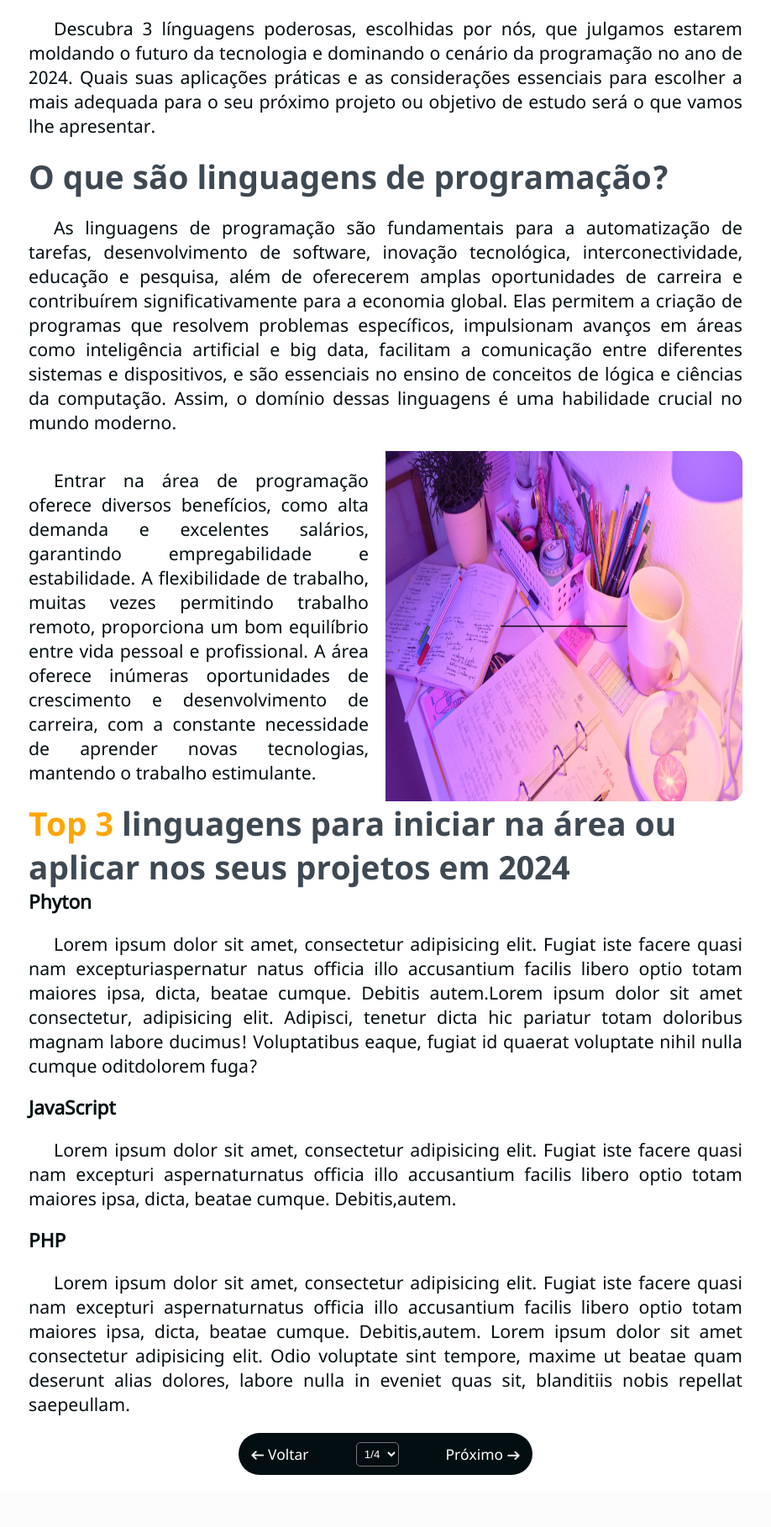
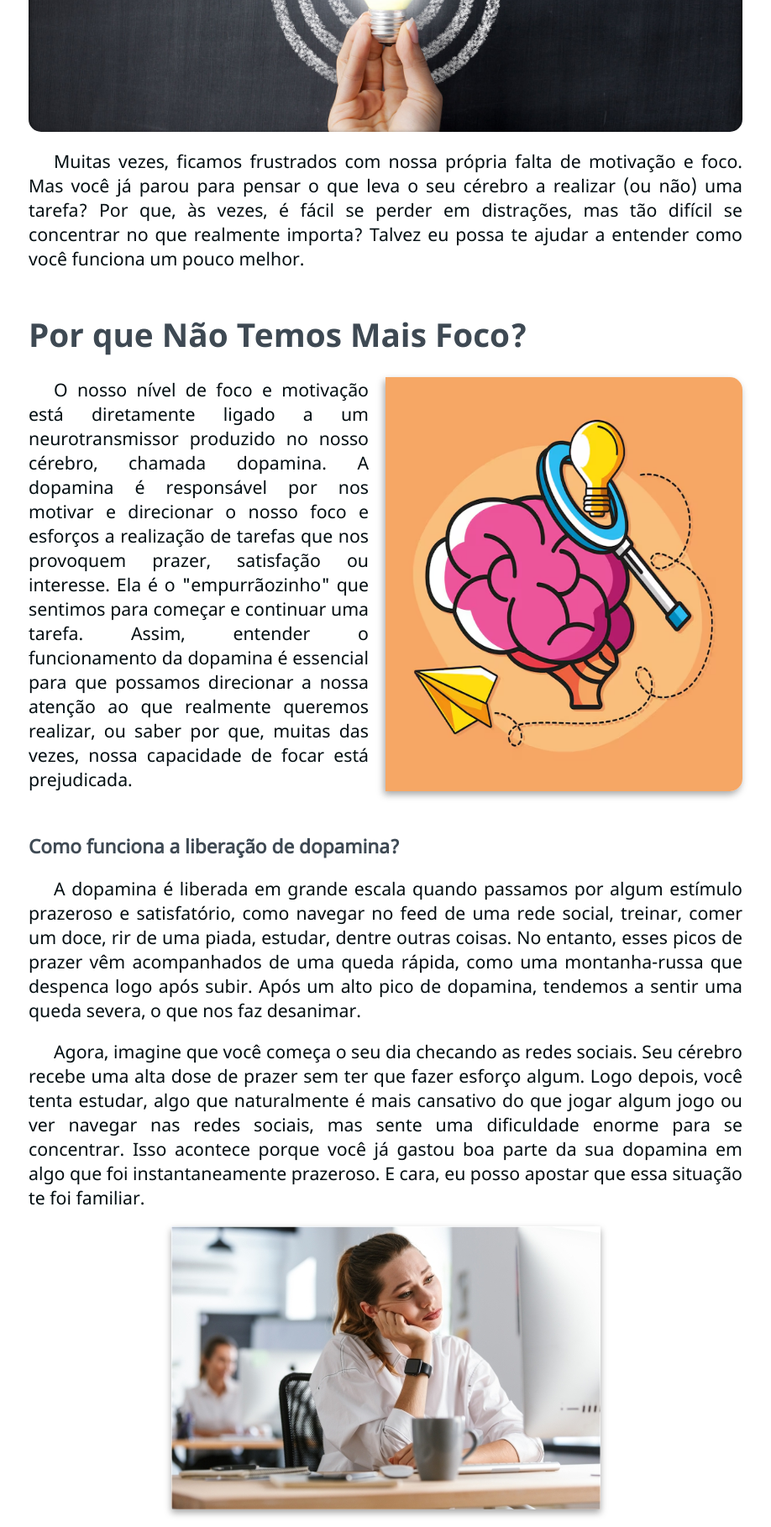
Before and after one commit to RyanSS27/TCC-escolar, a PHP site: page /capitulos/capitulo2.php in a window 1280 px wide. Shown: the part 838-2656 px from the top of the page at 84% size, without its empty margins (181-1099 px from the left). Before the commit the page ends 2594 px from the top, so only its background shows below. Run offline with PHP 8.4, Linux system fonts and the light colour scheme.

Commit message:
Adicionando o meu capítulo

```diff
--- a/capitulos/capitulo2.php
+++ b/capitulos/capitulo2.php
@@ -34,74 +34,49 @@
         <div class="pagina">
             <section class="introducao">
                 <p>
-                    <span class="mark">E aí, programador!</span> Com mais de 700 opções de linguagens de programação para
-                    escolher, pode ser um desafio decidir qual delas aprender primeiro. Em última instância, esta escolha
-                    depende muito do que você está tentando construir através da programação.
+                    Opa, como vai? Espero que bem. Bom, quero te fazer uma pergunta, você já se sentiu desanimado(a) ao tentar estudar ou realizar uma tarefa importante? Ou talvez tenha se perguntado por que é tão difícil se concentrar, mesmo quando você sabe que precisa fazer algo? Pode ser que você já tenha passado horas assistindo a vídeos curtos ou navegando em redes sociais, enquanto aquela tarefa essencial continuava esperando. Se sim, você não está sozinho(a).
                 </p>
 
             </section>
-            <div class="imagem-conteudo"></div>
+            <div class="imagem-conteudo img-foco"></div>
             <section class="introducao">
                 <p>
-                    Descubra 3 línguagens poderosas, escolhidas por nós, que julgamos estarem moldando o futuro da tecnologia
-                    e dominando o cenário da programação no ano de 2024. Quais suas aplicações práticas e as considerações
-                    essenciais para escolher a mais adequada para o seu próximo projeto ou objetivo de estudo será o que
-                    vamos lhe apresentar.
+                    Muitas vezes, ficamos frustrados com nossa própria falta de motivação e foco. Mas você já parou para pensar o que leva o seu cérebro a realizar (ou não) uma tarefa? Por que, às vezes, é fácil se perder em distrações, mas tão difícil se concentrar no que realmente importa? Talvez eu possa te ajudar a entender como você funciona um pouco melhor.
                 </p>
-                <h2>O que são linguagens de programação?</h2>
-                <p>
-                    As linguagens de programação são fundamentais para a automatização de tarefas, desenvolvimento de
-                    software, inovação tecnológica, interconectividade, educação e pesquisa, além de oferecerem amplas
-                    oportunidades de carreira e contribuírem significativamente para a economia global. Elas permitem a
-                    criação de programas que resolvem problemas específicos, impulsionam avanços em áreas como inteligência
-                    artificial e big data, facilitam a comunicação entre diferentes sistemas e dispositivos, e são
-                    essenciais no ensino de conceitos de lógica e ciências da computação. Assim, o domínio dessas linguagens
-                    é uma habilidade crucial no mundo moderno.
-                </p>
+
+                <h2>Por que Não Temos Mais Foco?</h2>
                 <div class="texto-imagem">
                     <p class="texto-metade">
-                        Entrar na área de programação oferece diversos benefícios, como alta demanda e
-                        excelentes salários, garantindo empregabilidade e estabilidade. A flexibilidade de trabalho, muitas
-                        vezes permitindo trabalho remoto, proporciona um bom equilíbrio entre vida pessoal e profissional. A
-                        área oferece inúmeras oportunidades de crescimento e desenvolvimento de carreira, com a constante
-                        necessidade de aprender novas tecnologias, mantendo o trabalho estimulante.
+                        O nosso nível de foco e motivação está diretamente ligado a um neurotransmissor produzido no nosso cérebro, chamada dopamina. A dopamina é responsável por nos motivar e direcionar o nosso foco e esforços a realização de tarefas que nos provoquem prazer, satisfação ou interesse. Ela é o "empurrãozinho" que sentimos para começar e continuar uma tarefa. Assim, entender o funcionamento da dopamina é essencial para que possamos direcionar a nossa atenção ao que realmente queremos realizar, ou saber por que, muitas das vezes, nossa capacidade de focar está prejudicada.
                     </p>
-                    <img src="../imagens/meu-aprendizado/organizacao.jpg" class="img-metade img-direita">
+                    <img src="imagens/conhecendo-cerebro.png" class="img-metade img-direita">
                 </div>
-            </section>
-            <section class="linguagens phyton" id="phyton">
-                <h2><span class="mark">Top 3</span> linguagens para iniciar na área ou aplicar nos seus projetos em 2024</h2>
-                <h3>Phyton</h3>
+
+                <h3>Como funciona a liberação de dopamina?</h3>
+
                 <p>
-                    Lorem ipsum dolor sit amet, consectetur adipisicing elit. Fugiat iste facere quasi nam
-                    excepturiaspernatur natus officia illo accusantium facilis libero optio totam maiores ipsa, dicta,
-                    beatae cumque. Debitis autem.Lorem ipsum dolor sit amet consectetur, adipisicing elit. Adipisci, tenetur
-                    dicta hic pariatur totam doloribus magnam labore ducimus! Voluptatibus eaque, fugiat id quaerat
-                    voluptate nihil nulla cumque oditdolorem fuga?
+                    A dopamina é liberada em grande escala quando passamos por algum estímulo prazeroso e satisfatório, como navegar no feed de uma rede social, treinar, comer um doce, rir de uma piada, estudar, dentre outras coisas. No entanto, esses picos de prazer vêm acompanhados de uma queda rápida, como uma montanha-russa que despenca logo após subir. Após um alto pico de dopamina, tendemos a sentir uma queda severa, o que nos faz desanimar.
                 </p>
-            </section>
-            <section class="linguagens" id="js">
-                <h3>JavaScript</h3>
+
                 <p>
-                    Lorem ipsum dolor sit amet, consectetur adipisicing elit. Fugiat iste facere quasi nam excepturi
-                    aspernaturnatus officia illo accusantium facilis libero optio totam maiores ipsa, dicta, beatae cumque.
-                    Debitis,autem.
+                    Agora, imagine que você começa o seu dia checando as redes sociais. Seu cérebro recebe uma alta dose de prazer sem ter que fazer esforço algum. Logo depois, você tenta estudar, algo que naturalmente é mais cansativo do que jogar algum jogo ou ver navegar nas redes sociais, mas sente uma dificuldade enorme para se concentrar. Isso acontece porque você já gastou boa parte da sua dopamina em algo que foi instantaneamente prazeroso. E cara, eu posso apostar que essa situação te foi familiar.
                 </p>
-            </section>
-            <section class="linguagens" id="php">
-                <h3>PHP</h3>
-                <p>
-                    Lorem ipsum dolor sit amet, consectetur adipisicing elit. Fugiat iste facere quasi nam excepturi
-                    aspernaturnatus officia illo accusantium facilis libero optio totam maiores ipsa, dicta, beatae cumque.
-                    Debitis,autem. Lorem ipsum dolor sit amet consectetur adipisicing elit. Odio voluptate sint tempore,
-                    maxime ut beatae quam deserunt alias dolores, labore nulla in eveniet quas sit, blanditiis nobis
-                    repellat saepeullam.
-                </p>
+                <img src="imagens/desanimada.jpg" class="img-centralizada" alt="">
+                <p>Agora, pense comigo, tarefas minimamente produtivas ou necessárias, como estudar, limpar a casa, treinar, trabalhar, etc., só oferecem satisfação após certo esforço, não? É um prazer MUITO maior, mas a longo prazo. Você tem que entender que o seu cérebro busca o prazer, mas prioriza economizar energia. Então, para ele, essas tarefas são muito menos atraentes, já que, se você ficar o dia todo no celular, também pode obter prazer.</p>
+                <p>Perceba que, quando você não tem o costume de fazer alguma dessas tarefas e quer começar um novo hábito produtivo, você entra em um cabo de guerra com o seu cérebro, disputando para onde vai a sua atenção. Entender isso é quase libertador. Te faz perceber que todas as vezes que você conseguiu dar início a um projeto desses, você brigou com o seu cérebro e venceu, tornando a conquista ainda mais gratificante.</p>
+                <p>Por outro lado, percebe-se qual foi o motivo de falha em outros momentos, o que não tira a sua responsabilidade pelo ato, mas te dá uma nova arma para ser usada em um novo começo.</p>
             </section>
         </div>
 
         <div class="pagina">
-            <h2>pagina2</h2>
+            <section>
+                <h2>Qual o custo de manter hábitos destrutivos?</h2>
+                <p><span class="mark">Agora vou abordar algo muito importante</span> e peço que, por favor, preste atenção. Hábitos dopaminérgicos não estão ligados somente a drogas ilícitas ou substâncias como álcool. Eles podem incluir comportamentos comuns e socialmente aceitos, como o consumo excessivo de doces, redes sociais, pornografia e até mesmo conversas comuns e relacionamentos tóxicos no nosso dia-a-dia, que drenam nossa energia mental.</p>
+
+                <h3>Entrando em vícios</h3>
+                <p>E aqui está o perigo: se mantermos essas atividades que injetam sempre esse prazer alto e imediato, para regular a situação, o nosso cérebro começa a criar uma certa "tolerância" ao prazer. Acabamos também, por desgastar certas áreas no nosso cérebro que trabalham em frear e controlar esses impulsos, e é assim que perdemos o controle e entramos em um vício. Mesmo que não seja em drogas, podemos nos viciar em comportamentos simples, mas que também interfiram negativamente sua saúde e vida cotidiana.</p>
+                <p>Da mesma forma que alguém que usa drogas precisa de doses cada vez maiores para sentir o mesmo efeito, o nosso cérebro precisa de estímulos cada vez mais intensos para se sentir motivado. Por isso, é tão difícil abandonar hábitos ruins e começar novos hábitos produtivos. </p>
+            </section>
         </div>
         <div class="pagina">
             <h2>pagina3</h2>
--- a/capitulos/capitulos-mediaquery.css
+++ b/capitulos/capitulos-mediaquery.css
@@ -37,6 +37,10 @@
         border-radius: 0px;
     }
 
+    .img-centralizada {
+        width: 100%;
+    }
+
 }
 
 /* AJUSTE DA IMAGEM METADE */
--- a/capitulos/capitulos.css
+++ b/capitulos/capitulos.css
@@ -45,10 +45,16 @@ main p {
 h2 {
     color: #3e4953;
     font-size: 2em;
+    margin-top: 50px;
+}
+
+h3 {
+    color: #3e4953;
+    margin-top: 50px;
 }
 
 .imagem-conteudo {
-    background: #F9F5F3 url(imagens/imagem-programacao.jpg) center center/ cover no-repeat fixed;
+    background: #F9F5F3 url() center center/ cover no-repeat fixed;
     height: 300px;
     width: 100%;
     margin: auto;
@@ -56,8 +62,14 @@ h2 {
     box-shadow: inset 0px 3px 6px 0px #000000db;
 }
 
+.img-foco {
+    background: #F9F5F3 url(imagens/foco.jpg) center center/ cover no-repeat fixed;
+    min-height: 400px;
+}
+
 .texto-imagem {
     width: 100%;
+    margin: 25px 0px;
     display: flex;
 }
 
@@ -66,18 +78,29 @@ h2 {
     display: block;
 }
 
+.texto-metade {
+    margin: auto;
+}
+
 .img-direita {
     border-radius: 0px 15px 15px 0px;
-    box-shadow: inset 0px 3px 6px 0px #000000db;
+    box-shadow: -2px 4px 8px 0px #00000059;
 
     margin-left: 20px;
 }
 
 .img-esquerda {
     border-radius: 15px 0px 0px 15px;
-    box-shadow: inset 0px 3px 6px 0px #000000db;
+    box-shadow: 2px 4px 8px 0px #00000059;
 
     margin-right: 20px;
+}
+
+.img-centralizada {
+    max-width: 600px;
+    margin: auto;
+    box-shadow: 0px 4px 8px 0px #00000059;
+    display: block;
 }
 
 
```
Also changed, not shown: capitulos/imagens/conhecendo-cerebro.png (added), capitulos/imagens/desanimada.jpg (added), capitulos/imagens/foco.jpg (added), capitulos/imagens/rindo-no-celular.jpg (added), 2 other files.
